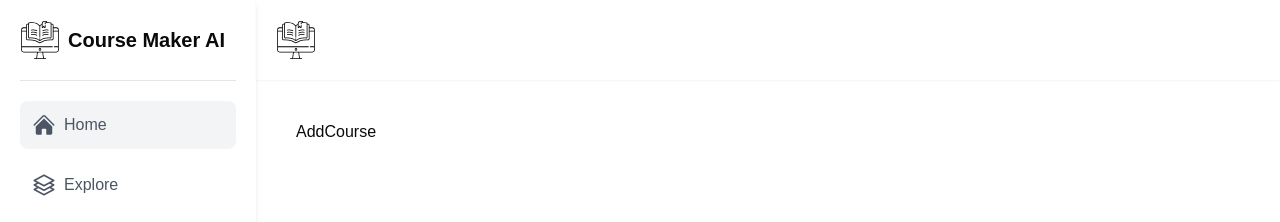
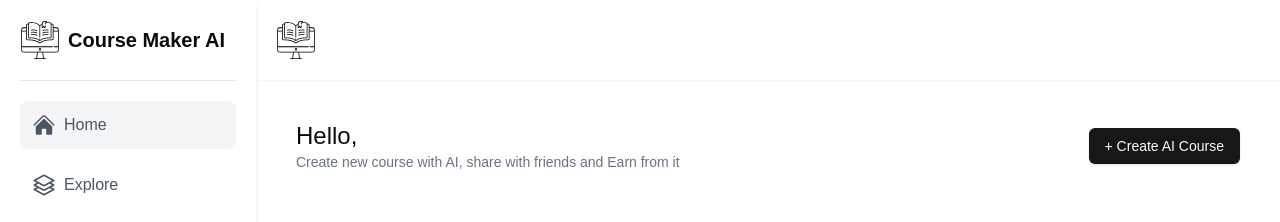
Before and after one commit to Leckan/course-maker-ai, a Next.js app: page /dashboard in a window 1280 px wide. Shown: the top 222 px of the page. Built offline with nearby package versions, Linux system fonts and the light colour scheme; no server answers.

Commit message:
Add name to dashboard

```diff
--- a/app/dashboard/_components/AddCourse.jsx
+++ b/app/dashboard/_components/AddCourse.jsx
@@ -1,8 +1,19 @@
+"use client"
+import { Button } from '@/components/ui/button';
+import { useUser } from '@clerk/nextjs'
 import React from 'react'
 
 function AddCourse() {
+    const {user}=useUser();
   return (
-    <div>AddCourse</div>
+    <div className='flex items-center justify-between'>
+        <div>
+            <h2 className='text-2xl'>Hello, <span className='font-bold'>{user?.fullName}</span></h2>
+            <p className='text-sm text-gray-500'>Create new course with AI, share with friends and Earn from it</p>
+
+        </div>
+        <Button>+ Create AI Course</Button>
+    </div>
   )
 }
 
--- a/app/layout.js
+++ b/app/layout.js
@@ -1,4 +1,4 @@
-import { Geist, Geist_Mono } from "next/font/google";
+import { Geist, Geist_Mono, Outfit } from "next/font/google";
 import "./globals.css";
 import { ClerkProvider, GoogleOneTap } from "@clerk/nextjs";
 
```
